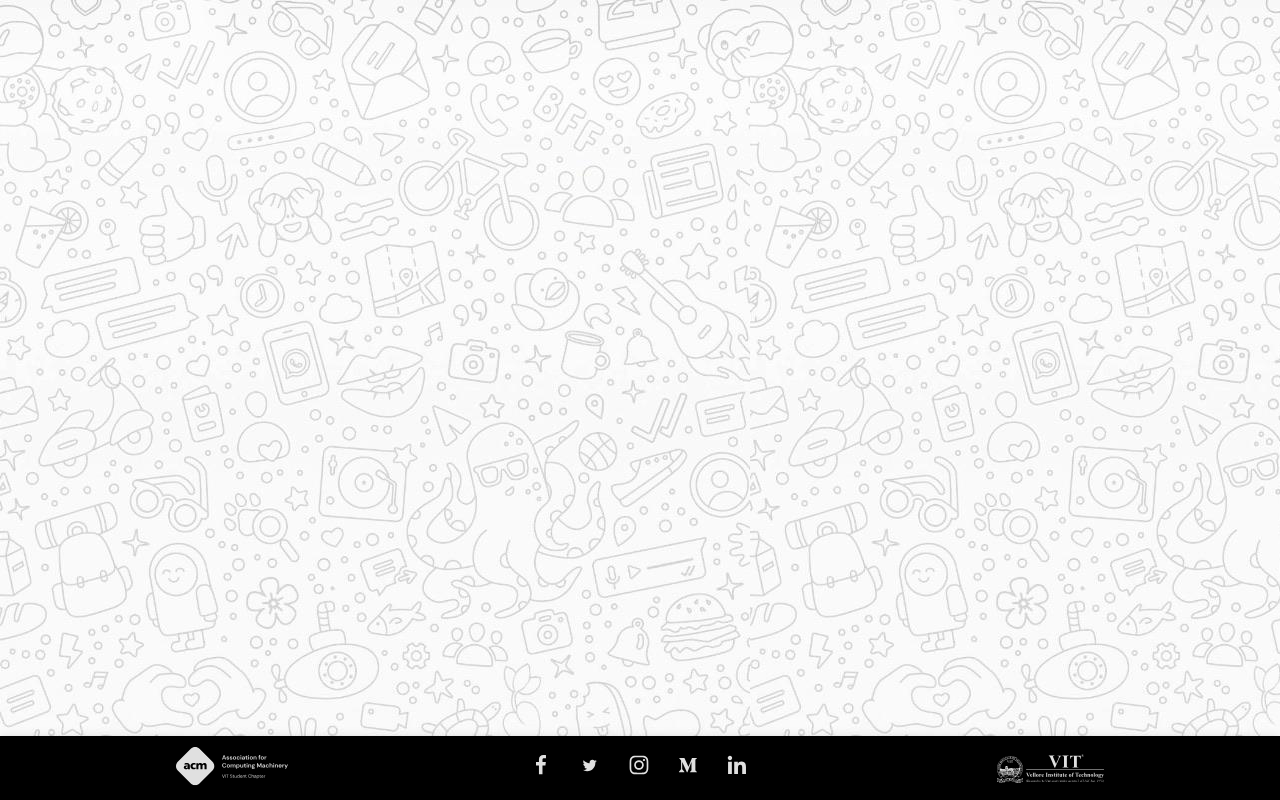
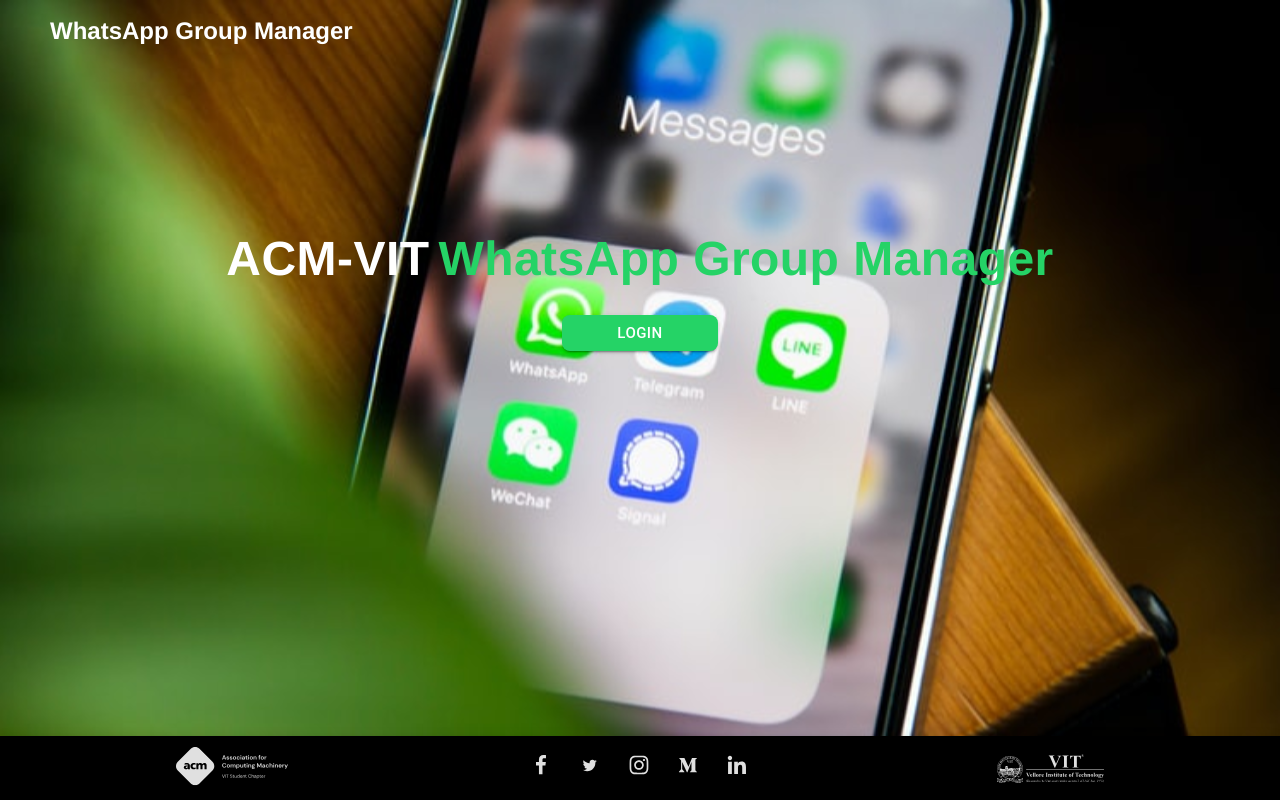
Before and after one commit to ACM-VIT/acm-connect-frontend, a React (Create React App) app: page / in a window 1280 px wide. Built offline with nearby package versions, Linux system fonts and the light colour scheme.

Commit message:
feat: Implement Landing page

```diff
--- a/src/components/Footer/footer.jsx
+++ b/src/components/Footer/footer.jsx
@@ -48,10 +48,6 @@
   },
   alignFooter: {
     width: '100%',
-    //  position: 'absolute',
-    [theme.breakpoints.down('md')]: {
-      // paddingTop: '14rem',
-    },
   },
   flex: {
     display: 'flex',
@@ -68,7 +64,7 @@
     },
   },
   hiddenPc: {
-    position: 'absolute',
+    position: 'fixed',
     bottom: 0,
     [theme.breakpoints.down('xs')]: {
       display: 'none',
--- a/src/components/Landing/landing.css
+++ b/src/components/Landing/landing.css
@@ -1,3 +1,25 @@
 body {
-  background-image: url('../../images/zs-41Br0WhQ.svg');
+  background-image: url('../../images/whatsapp.svg');
+  background-size: cover;
+  background-repeat: no-repeat;
 }
+
+@media only screen and (max-width: 1024px) {
+  body {
+  }
+}
+
+@media only screen and (max-width: 768px) {
+  body {
+  }
+}
+
+@media only screen and (max-width: 640px) {
+  body {
+  }
+}
+
+@media only screen and (max-width: 315px) {
+  body {
+  }
+}
--- a/src/components/Landing/landing.jsx
+++ b/src/components/Landing/landing.jsx
@@ -1,14 +1,121 @@
 import React from 'react';
 import { makeStyles } from '@material-ui/core/styles';
+import Typography from '@material-ui/core/Typography';
+import Button from '@material-ui/core/Button';
+import Grid from '@material-ui/core/Grid';
+
+import './landing.css';
 
 import Footer from '../Footer/footer';
 
-const useStyles = makeStyles(() => {});
+const useStyles = makeStyles((theme) => ({
+  header: {
+    color: '#fff',
+    fontWeight: 600,
+    fontFamily: 'Helvetica Neue',
+    padding: '15px 0px 0px 50px',
+    [theme.breakpoints.down('sm')]: {
+      display: 'flex',
+      justifyContent: 'center',
+      padding: '0px 0px 0px 0px',
+      marginTop: '20px',
+    },
+    [theme.breakpoints.down('xs')]: {
+      display: 'flex',
+      justifyContent: 'center',
+      padding: '0px 0px 0px 0px',
+      marginTop: '20px',
+    },
+  },
+  flex: {
+    display: 'flex',
+    alignContent: 'center',
+  },
+  text1: {
+    color: '#fff',
+    fontWeight: 600,
+    fontFamily: 'Helvetica Neue',
+    fontSize: 48,
+    [theme.breakpoints.down('md')]: {
+      fontSize: 45,
+    },
+    [theme.breakpoints.down('sm')]: {
+      fontSize: 40,
+    },
+    [theme.breakpoints.down('xs')]: {
+      fontSize: 35,
+    },
+  },
+  text2: {
+    color: '#25D366',
+    fontWeight: 600,
+    fontFamily: 'Helvetica Neue',
+    paddingLeft: 9,
+    fontSize: 48,
+    [theme.breakpoints.down('md')]: {
+      fontSize: 45,
+    },
+    [theme.breakpoints.down('sm')]: {
+      fontSize: 40,
+    },
+    [theme.breakpoints.down('xs')]: {
+      fontSize: 30,
+    },
+  },
+  marginTop: {
+    marginTop: '11rem',
+    [theme.breakpoints.down('md')]: {
+      marginTop: '15rem',
+    },
+    [theme.breakpoints.down('sm')]: {
+      marginTop: '13rem',
+    },
+    [theme.breakpoints.down('xs')]: {
+      marginTop: '12rem',
+    },
+  },
+  button: {
+    fontSize: 15,
+    backgroundColor: '#25D366',
+    color: '#fff',
+    borderRadius: 8,
+    marginTop: 20,
+    padding: '5px 55px 5px 55px',
+    '&:hover': {
+      backgroundColor: '#16de63',
+      color: '#fff',
+    },
+  },
+}));
 
 const landing = () => {
   const classes = useStyles();
   return (
     <div>
+      <Typography className={classes.header} variant="h5">
+        WhatsApp Group Manager
+      </Typography>
+      <Grid
+        container
+        direction="column"
+        justifyContent="center"
+        alignItems="center"
+      >
+        <Grid
+          className={classes.marginTop}
+          container
+          direction="row"
+          justifyContent="center"
+        >
+          <Typography className={classes.text1}>ACM-VIT</Typography>
+          <Typography className={classes.text2}>
+            WhatsApp Group Manager
+          </Typography>
+        </Grid>
+        <Button className={classes.button} variant="contained">
+          Login
+        </Button>
+      </Grid>
       <Footer />
     </div>
   );
--- a/src/components/dashboard/dashboard.css
+++ b/src/components/dashboard/dashboard.css
@@ -1,6 +1,6 @@
 body {
   background-image: url('../../images/HluF7g.jpg');
 }
-main{
+main {
   margin-bottom: 6rem;
 }
```
Also changed, not shown: src/images/whatsapp.svg (added).
